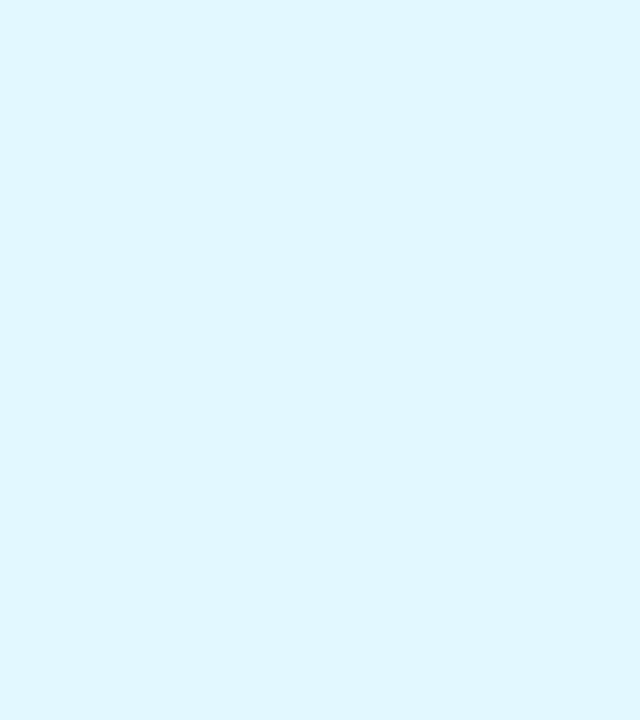
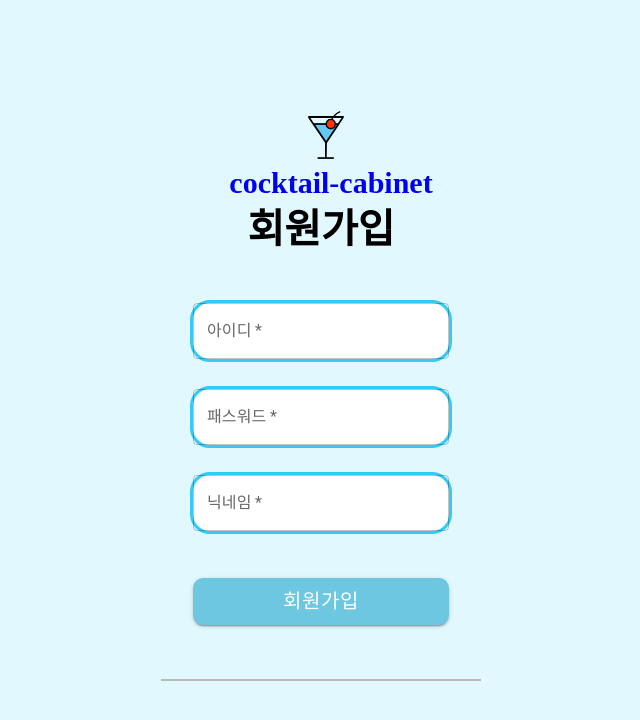
Before and after one commit to sundayjoa/Cocktail-cabinet, a React (Create React App) app in the folder cocktail-cabinet/: page /membership in a window 1280 px wide. Before the commit this address had no page. Shown: the top 720 px of the page, without its empty margins (319-959 px from the left). Built offline with nearby package versions, Linux system fonts and the light colour scheme; a web font is replaced by a local one.

Commit message:
회원가입 페이지

```diff
--- a/cocktail-cabinet/src/App.css
+++ b/cocktail-cabinet/src/App.css
@@ -170,6 +170,38 @@ body{
 }
 
 
+/*회원가입 페이지*/
+.Membershippage-container{
+  display: flex;
+  justify-content: center;
+  align-items: center;
+  height: 100vh;
+}
+
+.membership{
+  font-size: 40px !important;
+  font-weight: bold !important;
+}
+
+.MembershipButton{
+  width: 20vw !important;
+  border-radius: 10px !important;
+  font-size: 20px !important;
+  background-color: #6dc7e0 !important;
+  margin-top: 20px !important;
+}
+
+.MembershipButton:hover{
+  background-color: #31849b !important;
+}
+
+.InputName{
+  width: 20vw !important;
+  border: 3px solid #32cbf5 !important;
+  border-radius: 20px;
+  background-color: #ffffff !important;
+}
+
 .App {
   text-align: center;
 }
--- a/cocktail-cabinet/src/App.js
+++ b/cocktail-cabinet/src/App.js
@@ -28,7 +28,7 @@ let navigationBar = (
                     </Button>
                   </Grid>
                   <Grid item>
-                    <Button color="inherit" className="font membershipBtn">
+                    <Button color="inherit" className="font membershipBtn" component={Link} to="/membership">
                       회원가입
                     </Button>
                   </Grid>
--- a/cocktail-cabinet/src/AppRouter.js
+++ b/cocktail-cabinet/src/AppRouter.js
@@ -2,6 +2,7 @@ import React from "react";
 import { BrowserRouter as Router, Routes, Route } from "react-router-dom";
 import App from "./App";
 import Login from "./Login";
+import Membership from "./Membership";
 
 function AppRouter() {
   return (
@@ -9,6 +10,7 @@ function AppRouter() {
       <Routes>
         <Route path="/" element={<App />} />
         <Route path="/login" element={<Login />} />
+        <Route path="/membership" element={<Membership />} />
       </Routes>
     </Router>
   );
--- /dev/null
+++ b/cocktail-cabinet/src/Membership.js
@@ -0,0 +1,50 @@
+import React from "react";
+import logo from "./images/logo.png";
+import {Grid, TextField, Typography, Button} from "@mui/material";
+import { Link } from 'react-router-dom';
+
+function Membership () {
+
+    return (
+        <div className="Membershippage-container">
+        <Grid container direction="column" alignItems="center" spacing={3}>
+          <Grid item>
+            <div className="logo-container">
+              <Link to="/" style={{ textDecoration: 'none' }}>
+                <img src={logo} alt="logo" className="logo" />
+              </Link>
+              <Link to="/" style={{ textDecoration: 'none' }}>
+                <Typography variant="h5" className="font logo2">cocktail-cabinet</Typography>
+              </Link>
+              <Typography variant="h5" className="font membership">회원가입</Typography>
+            </div>
+          </Grid>
+          <Grid item>
+            <form>
+              <Grid container direction="column" alignItems="center" spacing={3}>
+                <Grid item>
+                  <TextField className="InputId" required fullWidth id="username" label="아이디" name="username" autoComplete="username" />
+                </Grid>
+                <Grid item>
+                  <TextField className="InputPassword"  required fullWidth name="password" label="패스워드" type="password" id="password" autoComplete="current-password" />
+                </Grid>
+                <Grid item>
+                  <TextField className="InputName"  required fullWidth name="nickname" label="닉네임" type="text" id="nichname" autoComplete="nickname" />
+                </Grid>
+                <Grid item>
+                  <Button className="MembershipButton" type="submit" fullWidth variant="contained">
+                    회원가입
+                  </Button>
+                </Grid>
+              </Grid>
+            </form>
+          </Grid>
+          <Grid item xs={12} className="divider-container">
+            <hr className="divider" />
+          </Grid>
+        </Grid>
+      </div>
+    );
+}
+
+export default Membership;
```
